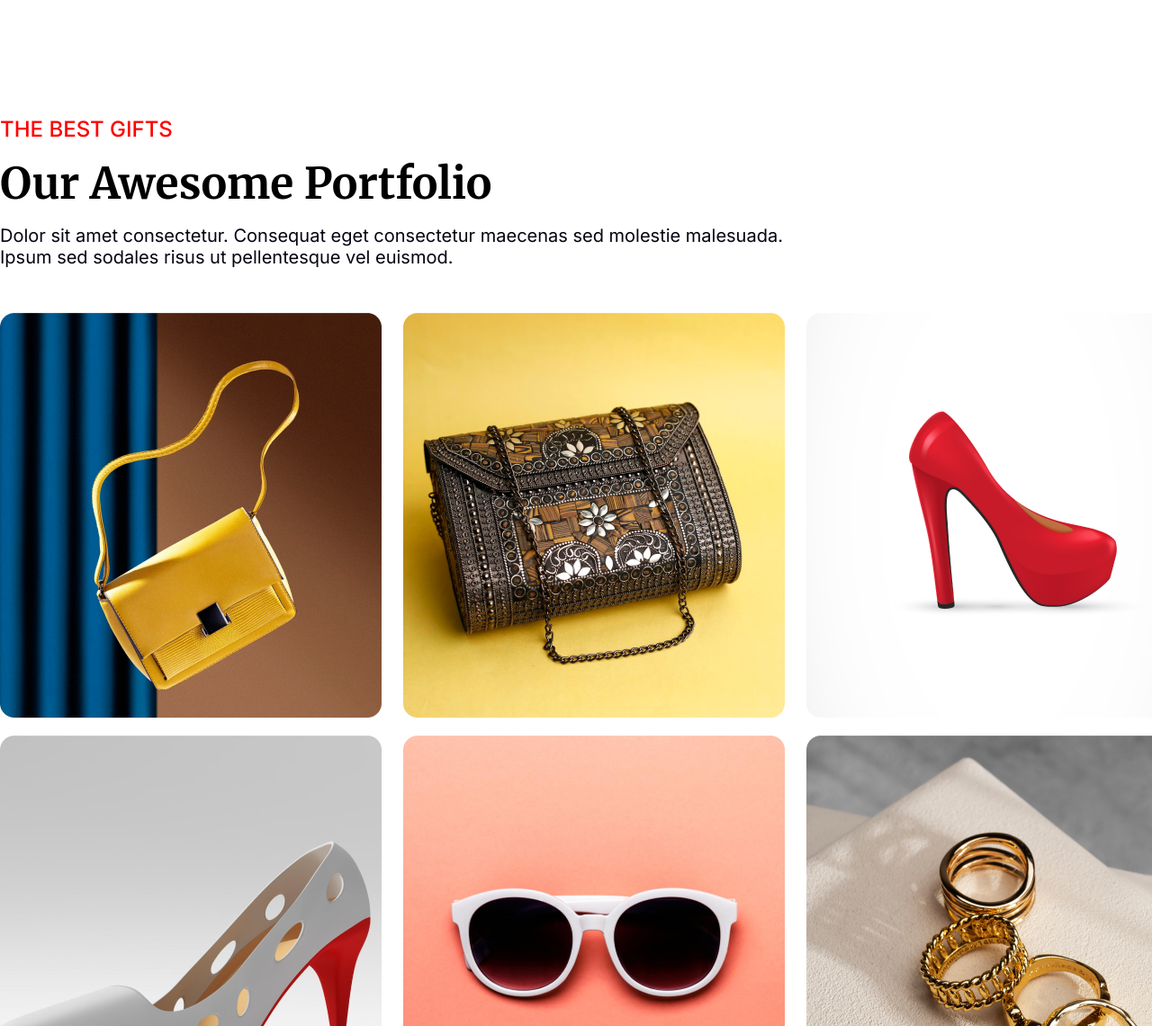
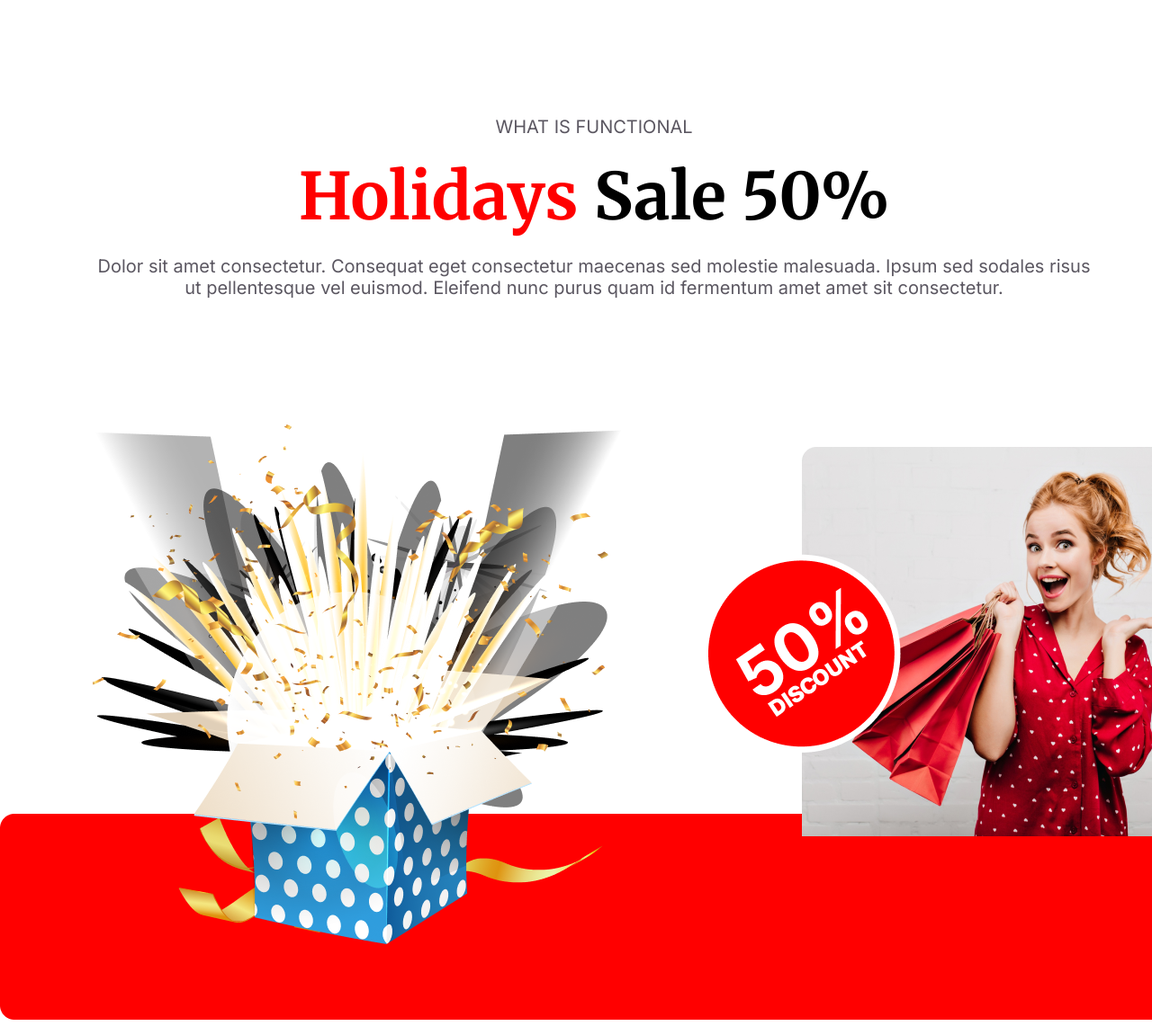
Before and after one commit to ramim-ahmed/new-year-new-mission, a plain HTML site: page index.html in a window 1280 px wide. Shown: the part 3540-4681 px from the top of the page at 90% size. Drawn offline with Linux system fonts and the light colour scheme.

Commit message:
[DONE] holidays-section

```diff
--- a/index.html
+++ b/index.html
@@ -79,6 +79,23 @@
                     <p class="comming_soon_description">Dolor sit amet consectetur. Consequat eget consectetur maecenas
                         sed.</p>
                     <img class="year_img" src="/assets/Group 96.png" alt="" srcset="">
+                </div>
+            </div>
+            <!-- holidays -->
+            <div class="holidays_container">
+                <div class="holidays_content">
+                    <div>
+                        <p class="holidays_functional">WHAT IS FUNCTIONAL</p>
+                        <h1><span>Holidays</span> Sale 50%</h1>
+                        <p>Dolor sit amet consectetur. Consequat eget consectetur maecenas sed
+                            molestie malesuada. Ipsum sed sodales risus ut pellentesque vel euismod. Eleifend nunc purus
+                            quam id fermentum amet amet sit consectetur.</p>
+                    </div>
+                    <div class="holidays_img_section">
+                        <div>
+                            <img src="/assets/Group 102.png" alt="" srcset="">
+                        </div>
+                    </div>
                 </div>
             </div>
             <!-- portfolio section -->
--- a/styles/styles.css
+++ b/styles/styles.css
@@ -194,6 +194,46 @@
     margin-top: 20px;
 }
 
+/* holidays section styles */
+.holidays_container {
+    margin-top: 140px;
+}
+
+.holidays_content>div {
+    text-align: center;
+}
+
+.holidays_functional {
+    font-family: "Inter", sans-serif;
+    font-size: 24px;
+    font-family: 500;
+    color: #ff0000;
+}
+
+.holidays_content h1 {
+    font-size: 72px;
+    margin: 20px 0;
+}
+
+.holidays_content h1 span {
+    color: #ff0000;
+}
+
+.holidays_content>div>p {
+    padding: 0 100px;
+    font-family: "Inter", sans-serif;
+    color: #070211a9;
+    font-size: 20px;
+}
+
+.holidays_img_section {
+    margin-top: 140px;
+}
+
+.holidays_img_section img {
+    object-fit: contain;
+}
+
 /* portfolio section styles */
 
 .portfolio_container {
```
Also changed, not shown: assets/Group 102.png (added).
